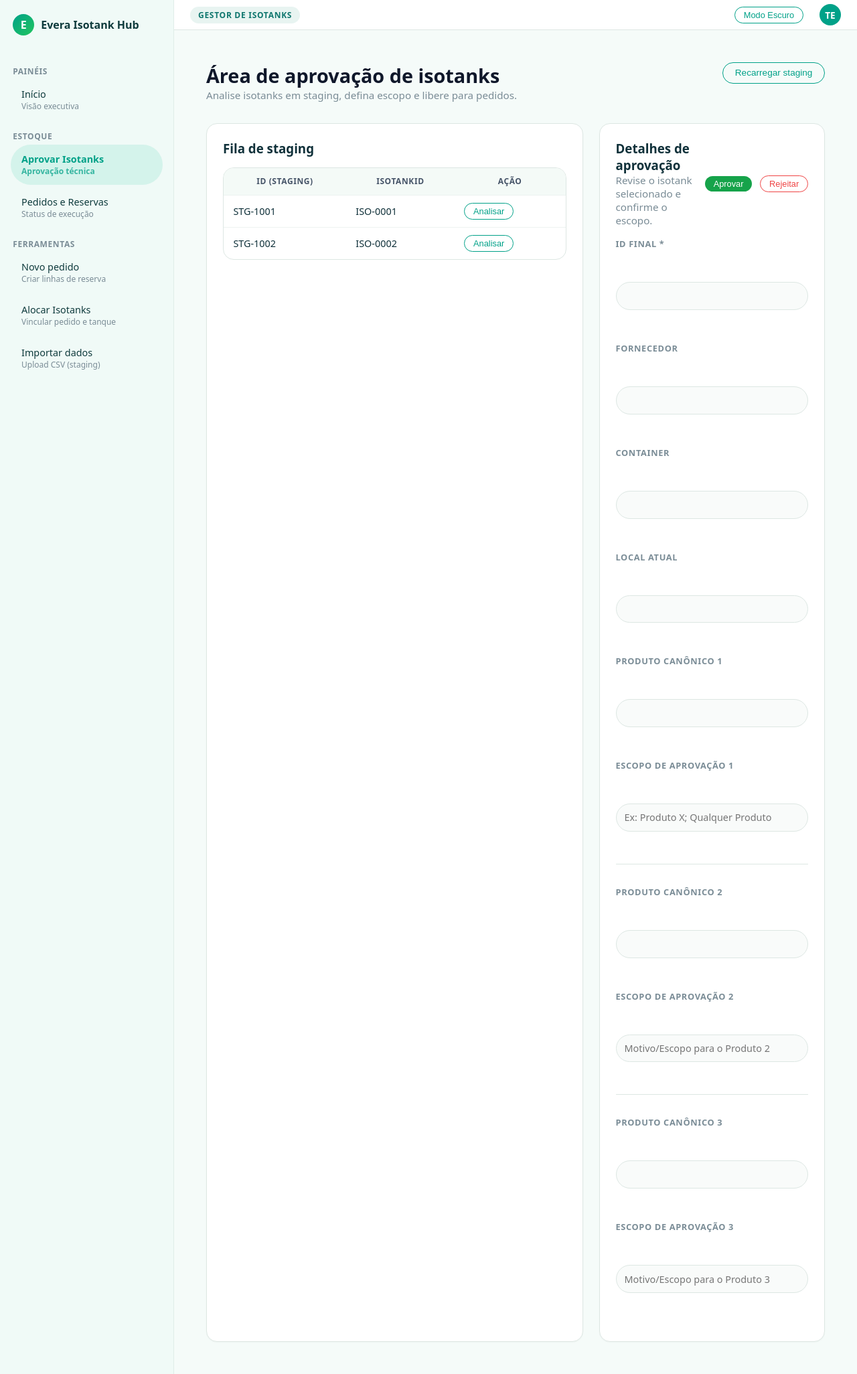
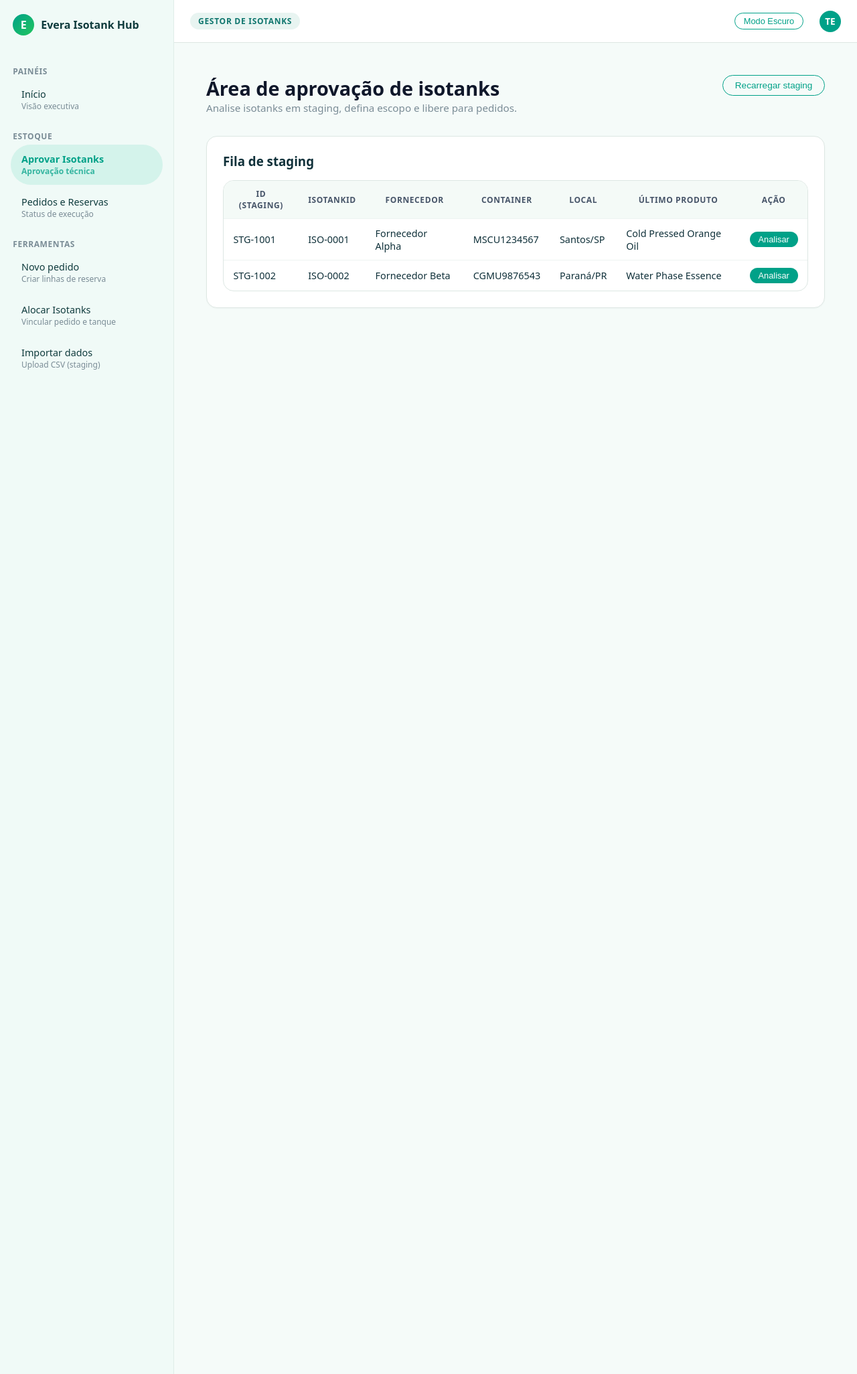
Before and after one commit to Pedro-ouza/isotanks, a Flask app: page /gestao-isotanks in a window 1280 px wide. Shown: the whole page at 67% size. Run offline with Flask 3, Linux system fonts and the light colour scheme; data comes from the database, SQL or seed files in the repository.

Commit message:
one page v1

```diff
--- a/frontend/static/css/style.css
+++ b/frontend/static/css/style.css
@@ -755,3 +755,89 @@ body {
     cursor: pointer;
     font-weight: 600;
 }
+
+/* ─── Staging fullpage (one-page, no scroll) ──────────────────────────────── */
+.staging-fullpage {
+    display: flex;
+    flex-direction: column;
+    flex: 1;
+    min-height: 0;
+}
+
+.staging-fullpage #staging-table-wrap {
+    flex: 1;
+    overflow-y: auto;
+    max-height: calc(100vh - 280px);
+}
+
+/* ─── Product Slot (modal approval) ───────────────────────────────────────── */
+.produto-slot {
+    background: var(--secondary-color);
+    border-radius: 12px;
+    padding: 1rem 1.25rem;
+    margin-bottom: 0.75rem;
+    border: 1px solid var(--border-color);
+}
+
+.produto-slot-header {
+    display: flex;
+    justify-content: space-between;
+    align-items: center;
+    margin-bottom: 0.75rem;
+}
+
+.produto-slot-label {
+    font-weight: 600;
+    font-size: 0.85rem;
+    text-transform: uppercase;
+    letter-spacing: 0.04em;
+    color: var(--text-color);
+}
+
+.produto-slot-toggle {
+    display: flex;
+    gap: 0;
+    border-radius: 999px;
+    overflow: hidden;
+    border: 1px solid var(--border-color);
+}
+
+.toggle-btn {
+    padding: 0.3rem 0.75rem;
+    font-size: 0.78rem;
+    font-weight: 600;
+    border: none;
+    cursor: pointer;
+    background: var(--card-bg);
+    color: var(--muted-color);
+    transition: all 0.15s ease;
+}
+
+.toggle-btn.toggle-aprovar.active {
+    background: var(--success-color);
+    color: #fff;
+}
+
+.toggle-btn.toggle-rejeitar.active {
+    background: var(--danger-color);
+    color: #fff;
+}
+
+.toggle-btn:not(.active):hover {
+    background: var(--secondary-color);
+}
+
+/* Override form-group inside modal for tighter spacing */
+#modal-aprovacao .form-group {
+    margin-bottom: 0.5rem;
+    gap: 0.35rem;
+}
+
+#modal-aprovacao .form-group label {
+    margin-bottom: 0;
+}
+
+/* Override modal content for larger approval modal */
+#modal-aprovacao .modal-content {
+    max-height: 90vh;
+}
--- a/frontend/static/js/isotanks.js
+++ b/frontend/static/js/isotanks.js
@@ -5,52 +5,21 @@ document.addEventListener('DOMContentLoaded', () => {
     if (tabelaStaging) {
         carregarStaging();
 
-        const btnAprovar  = document.getElementById('btn-aprovar');
-        const btnRejeitar = document.getElementById('btn-rejeitar');
-        const formAprovar = document.getElementById('form-aprovar-isotank');
-
-        async function submitAprovacao(statusFinal) {
-            if (!document.getElementById('iso-id').value) {
-                if (window.showAlert) window.showAlert('Selecione um isotank primeiro.', 'error');
-                return;
-            }
-            const payload = {
-                id:                document.getElementById('iso-id').value,
-                fornecedor:        document.getElementById('iso-fornecedor').value,
-                numeroContainer:   document.getElementById('iso-container').value,
-                localAtual:        document.getElementById('iso-local').value,
-                produto1Canonico:  document.getElementById('iso-produto').value,
-                escopoAprovacao:   document.getElementById('iso-escopo').value,
-                produto2Canonico:  document.getElementById('iso-produto2').value,
-                escopoAprovacao2:  document.getElementById('iso-escopo2').value,
-                produto3Canonico:  document.getElementById('iso-produto3').value,
-                escopoAprovacao3:  document.getElementById('iso-escopo3').value,
-                statusTecnicoFinal:   statusFinal,
-                statusDisponibilidade:statusFinal === 'Processado' ? 'Disponivel' : 'Indisponivel'
-            };
-            try {
-                const res  = await fetch('/api/isotanks', {
-                    method: 'POST',
-                    headers: { 'Content-Type': 'application/json' },
-                    body: JSON.stringify(payload)
-                });
-                const data = await res.json();
-                if (res.ok) {
-                    if (window.showAlert) window.showAlert(`Sucesso! Isotank ${statusFinal.toLowerCase()}.`, 'success');
-                    if (formAprovar) formAprovar.reset();
-                    document.querySelectorAll('#tabela-staging tbody tr').forEach(row => row.classList.remove('selected'));
-                    carregarStaging();
-                } else {
-                    if (window.showAlert) window.showAlert(`Erro: ${data.error}`, 'error');
-                }
-            } catch (err) {
-                if (window.showAlert) window.showAlert('Erro de rede ao processar isotank.', 'error');
-                console.error(err);
-            }
+        // Botão "Salvar" do modal
+        const btnSalvar = document.getElementById('btn-salvar-aprovacao');
+        if (btnSalvar) {
+            btnSalvar.addEventListener('click', () => salvarAprovacao());
         }
 
-        if (btnAprovar)  btnAprovar.addEventListener('click',  () => submitAprovacao('Processado'));
-        if (btnRejeitar) btnRejeitar.addEventListener('click', () => submitAprovacao('Rejeitado'));
+        // Botão "Rejeitar Tudo"
+        const btnRejeitar = document.getElementById('btn-rejeitar-all');
+        if (btnRejeitar) {
+            btnRejeitar.addEventListener('click', () => {
+                setToggle('toggle-prod1', 'rejeitar');
+                setToggle('toggle-prod2', 'rejeitar');
+                setToggle('toggle-prod3', 'rejeitar');
+            });
+        }
     }
 
     // --- Lógica para upload_isotanks.html ---
@@ -85,7 +54,7 @@ document.addEventListener('DOMContentLoaded', () => {
                             const tr   = document.createElement('tr');
                             cols.forEach(col => {
                                 const td = document.createElement('td');
-                                td.textContent = col.trim(); // textContent — previne XSS no preview
+                                td.textContent = col.trim();
                                 tr.appendChild(td);
                             });
                             tbody.appendChild(tr);
@@ -121,12 +90,130 @@ document.addEventListener('DOMContentLoaded', () => {
     }
 });
 
+// ─── Toggle de aprovação por produto ─────────────────────────────────────────
+function setToggle(toggleId, status) {
+    const container = document.getElementById(toggleId);
+    if (!container) return;
+    container.querySelectorAll('.toggle-btn').forEach(btn => {
+        btn.classList.remove('active');
+        if (btn.dataset.status === status) btn.classList.add('active');
+    });
+}
+
+function getToggleStatus(toggleId) {
+    const container = document.getElementById(toggleId);
+    if (!container) return 'aprovar';
+    const active = container.querySelector('.toggle-btn.active');
+    return active ? active.dataset.status : 'aprovar';
+}
+
+// ─── Modal de Aprovação ──────────────────────────────────────────────────────
+function abrirModalAprovacao(stg) {
+    // Preenche campos
+    document.getElementById('iso-id').value        = stg.isotankId    || '';
+    document.getElementById('iso-fornecedor').value = stg.fornecedor   || '';
+    document.getElementById('iso-container').value  = stg.numeroContainer || '';
+    document.getElementById('iso-local').value      = stg.localAtual   || '';
+    document.getElementById('iso-produto').value    = stg.ultimoProduto || '';
+    document.getElementById('iso-escopo').value     = '';
+    document.getElementById('iso-produto2').value   = '';
+    document.getElementById('iso-escopo2').value    = '';
+    document.getElementById('iso-produto3').value   = '';
+    document.getElementById('iso-escopo3').value    = '';
+
+    // Reset toggles to "Aprovar"
+    setToggle('toggle-prod1', 'aprovar');
+    setToggle('toggle-prod2', 'aprovar');
+    setToggle('toggle-prod3', 'aprovar');
+
+    // Chip
+    const chipId = document.getElementById('chip-editando-id');
+    if (chipId) chipId.textContent = stg.isotankId || stg.id;
+
+    // Abre modal
+    document.getElementById('modal-aprovacao').style.display = 'flex';
+}
+
+function fecharModalAprovacao() {
+    document.getElementById('modal-aprovacao').style.display = 'none';
+}
+
+// ─── Salvar aprovação ────────────────────────────────────────────────────────
+async function salvarAprovacao() {
+    const isoId = document.getElementById('iso-id').value;
+    if (!isoId) {
+        if (window.showAlert) window.showAlert('ID do isotank é obrigatório.', 'error');
+        return;
+    }
+
+    // Determina status geral baseado nos toggles de cada produto preenchido
+    const prod1 = document.getElementById('iso-produto').value.trim();
+    const prod2 = document.getElementById('iso-produto2').value.trim();
+    const prod3 = document.getElementById('iso-produto3').value.trim();
+
+    const status1 = getToggleStatus('toggle-prod1');
+    const status2 = getToggleStatus('toggle-prod2');
+    const status3 = getToggleStatus('toggle-prod3');
+
+    // Se todos os produtos preenchidos estiverem rejeitados → Rejeitado
+    // Se pelo menos um aprovado → Processado
+    const slots = [];
+    if (prod1) slots.push(status1);
+    if (prod2) slots.push(status2);
+    if (prod3) slots.push(status3);
+
+    let statusFinal;
+    if (slots.length === 0) {
+        // Sem produto preenchido → usa status do toggle 1
+        statusFinal = status1 === 'aprovar' ? 'Processado' : 'Rejeitado';
+    } else if (slots.every(s => s === 'rejeitar')) {
+        statusFinal = 'Rejeitado';
+    } else {
+        statusFinal = 'Processado';
+    }
+
+    const payload = {
+        id:                   isoId,
+        fornecedor:           document.getElementById('iso-fornecedor').value,
+        numeroContainer:      document.getElementById('iso-container').value,
+        localAtual:           document.getElementById('iso-local').value,
+        produto1Canonico:     status1 === 'aprovar' ? prod1 : '',
+        escopoAprovacao:      status1 === 'aprovar' ? document.getElementById('iso-escopo').value : '',
+        produto2Canonico:     status2 === 'aprovar' ? prod2 : '',
+        escopoAprovacao2:     status2 === 'aprovar' ? document.getElementById('iso-escopo2').value : '',
+        produto3Canonico:     status3 === 'aprovar' ? prod3 : '',
+        escopoAprovacao3:     status3 === 'aprovar' ? document.getElementById('iso-escopo3').value : '',
+        statusTecnicoFinal:   statusFinal,
+        statusDisponibilidade: statusFinal === 'Processado' ? 'Disponivel' : 'Indisponivel'
+    };
+
+    try {
+        const res  = await fetch('/api/isotanks', {
+            method: 'POST',
+            headers: { 'Content-Type': 'application/json' },
+            body: JSON.stringify(payload)
+        });
+        const data = await res.json();
+        if (res.ok) {
+            if (window.showAlert) window.showAlert(`Sucesso! Isotank ${statusFinal.toLowerCase()}.`, 'success');
+            fecharModalAprovacao();
+            document.getElementById('form-aprovar-isotank').reset();
+            carregarStaging();
+        } else {
+            if (window.showAlert) window.showAlert(`Erro: ${data.error}`, 'error');
+        }
+    } catch (err) {
+        if (window.showAlert) window.showAlert('Erro de rede ao processar isotank.', 'error');
+        console.error(err);
+    }
+}
+
 // ─── Staging ─────────────────────────────────────────────────────────────────
 async function carregarStaging() {
     const tbody = document.querySelector('#tabela-staging tbody');
     if (!tbody) return;
 
-    tbody.innerHTML = '<tr><td colspan="3" class="text-center text-muted">Carregando...</td></tr>';
+    tbody.innerHTML = '<tr><td colspan="7" class="text-center text-muted">Carregando...</td></tr>';
     try {
         const res     = await fetch('/api/staging?per_page=100');
         const payload = await res.json();
@@ -135,55 +222,43 @@ async function carregarStaging() {
         tbody.innerHTML = '';
 
         if (dados.length === 0) {
-            tbody.innerHTML = '<tr><td colspan="3" class="text-center text-muted">Nenhum isotank em staging.</td></tr>';
+            tbody.innerHTML = '<tr><td colspan="7" class="text-center text-muted">Nenhum isotank em staging.</td></tr>';
             return;
         }
 
         dados.forEach(stg => {
             const tr = document.createElement('tr');
 
-            const tdId  = document.createElement('td'); tdId.textContent  = stg.id;
-            const tdIso = document.createElement('td'); tdIso.textContent = stg.isotankId;
-            const tdAcao= document.createElement('td');
-            const btn   = document.createElement('button');
+            const tdId   = document.createElement('td'); tdId.textContent   = stg.id;
+            const tdIso  = document.createElement('td'); tdIso.textContent  = stg.isotankId;
+            const tdForn = document.createElement('td'); tdForn.textContent = stg.fornecedor || '-';
+            const tdCont = document.createElement('td'); tdCont.textContent = stg.numeroContainer || '-';
+            const tdLoc  = document.createElement('td'); tdLoc.textContent  = stg.localAtual || '-';
+            const tdProd = document.createElement('td'); tdProd.textContent = stg.ultimoProduto || '-';
+            const tdAcao = document.createElement('td');
+            const btn    = document.createElement('button');
             btn.type      = 'button';
-            btn.className = 'btn btn-outline btn-sm';
+            btn.className = 'btn btn-primary btn-sm';
             btn.textContent = 'Analisar';
+            btn.onclick = (e) => {
+                e.stopPropagation();
+                document.querySelectorAll('#tabela-staging tbody tr').forEach(row => row.classList.remove('selected'));
+                tr.classList.add('selected');
+                abrirModalAprovacao(stg);
+            };
             tdAcao.appendChild(btn);
-            tr.append(tdId, tdIso, tdAcao);
+            tr.append(tdId, tdIso, tdForn, tdCont, tdLoc, tdProd, tdAcao);
 
             tr.addEventListener('click', () => {
                 document.querySelectorAll('#tabela-staging tbody tr').forEach(row => row.classList.remove('selected'));
                 tr.classList.add('selected');
-                preencherFormulario(stg);
+                abrirModalAprovacao(stg);
             });
             tbody.appendChild(tr);
         });
     } catch (e) {
-        tbody.innerHTML = '<tr><td colspan="3" class="text-center text-muted">Erro ao carregar staging.</td></tr>';
+        tbody.innerHTML = '<tr><td colspan="7" class="text-center text-muted">Erro ao carregar staging.</td></tr>';
         if (window.showAlert) window.showAlert('Erro ao carregar staging.', 'error');
         console.error(e);
     }
 }
-
-function preencherFormulario(stg) {
-    document.getElementById('iso-id').value        = stg.isotankId    || '';
-    document.getElementById('iso-fornecedor').value= stg.fornecedor   || '';
-    document.getElementById('iso-container').value = stg.numeroContainer || '';
-    document.getElementById('iso-local').value     = stg.localAtual   || '';
-    document.getElementById('iso-produto').value   = stg.ultimoProduto|| '';
-    document.getElementById('iso-escopo').value    = '';
-    document.getElementById('iso-produto2').value  = '';
-    document.getElementById('iso-escopo2').value   = '';
-    document.getElementById('iso-produto3').value  = '';
-    document.getElementById('iso-escopo3').value   = '';
-    document.getElementById('form-aprovar-isotank').scrollIntoView({ behavior: 'smooth' });
-
-    // Atualiza chip de edição
-    const chip = document.getElementById('chip-editando');
-    const chipId = document.getElementById('chip-editando-id');
-    if (chip && chipId) {
-        chipId.textContent = stg.isotankId || stg.id;
-        chip.style.display = 'block';
-    }
-}
--- a/frontend/templates/gestao_isotanks.html
+++ b/frontend/templates/gestao_isotanks.html
@@ -11,16 +11,19 @@
     <button id="btn-recarregar-staging" class="btn btn-outline" onclick="carregarStaging()">Recarregar staging</button>
 </div>
 
-<div class="form-layout-2col">
-    <!-- Lista de Staging -->
-    <div class="card">
+<!-- Tabela de Staging — full width, one-page -->
+<div class="card staging-fullpage">
     <h3 class="mb-4">Fila de staging</h3>
-        <div class="table-container" style="max-height: 400px; overflow-y: auto;">
+    <div class="table-container" id="staging-table-wrap">
         <table class="table" id="tabela-staging">
             <thead>
                 <tr>
                     <th>ID (Staging)</th>
                     <th>IsotankID</th>
+                    <th>Fornecedor</th>
+                    <th>Container</th>
+                    <th>Local</th>
+                    <th>Último Produto</th>
                     <th>Ação</th>
                 </tr>
             </thead>
@@ -31,71 +34,112 @@
     </div>
 </div>
 
-    <!-- Formulário de Cadastro Final -->
-    <div class="card">
+<!-- Modal Lightbox — Detalhes de Aprovação -->
+<div id="modal-aprovacao" class="modal" style="display:none;">
+  <div class="modal-content card" style="max-width: 720px;">
     <div class="flex-between mb-4">
       <div>
         <h3>Detalhes de aprovação</h3>
-              <p class="text-muted">Revise o isotank selecionado e confirme o escopo.</p>
+        <p class="text-muted" style="margin-top:0.25rem;">Revise o isotank e defina o status de cada produto canônico.</p>
       </div>
-            <div style="display: flex; gap: 0.75rem; align-items: center;">
-              <button id="btn-aprovar" class="btn btn-success btn-sm">Aprovar</button>
-              <button id="btn-rejeitar" class="btn btn-outline btn-sm" style="color: var(--danger-color); border-color: var(--danger-color);">Rejeitar</button>
-            </div>
+      <button class="btn btn-outline btn-sm" onclick="fecharModalAprovacao()">Fechar</button>
     </div>
 
-        <div id="chip-editando" style="display:none; margin-bottom: 0.75rem;">
+    <div id="chip-editando" style="margin-bottom: 0.75rem;">
         <span class="topbar-chip" style="font-size:0.8rem;">
             Editando: <strong id="chip-editando-id"></strong>
         </span>
     </div>
 
-        <form id="form-aprovar-isotank" class="mt-4">
-            <div class="form-group">
+    <form id="form-aprovar-isotank">
+        <!-- Dados gerais -->
+        <div class="grid" style="grid-template-columns: 1fr 1fr; gap: 1rem;">
+            <div class="form-group" style="margin-bottom:1rem;">
                 <label>ID Final *</label>
                 <input type="text" id="iso-id" required>
             </div>
-            <div class="form-group">
+            <div class="form-group" style="margin-bottom:1rem;">
                 <label>Fornecedor</label>
                 <input type="text" id="iso-fornecedor">
             </div>
-            <div class="form-group">
+            <div class="form-group" style="margin-bottom:1rem;">
                 <label>Container</label>
                 <input type="text" id="iso-container">
             </div>
-            <div class="form-group">
+            <div class="form-group" style="margin-bottom:1rem;">
                 <label>Local Atual</label>
                 <input type="text" id="iso-local">
             </div>
-            <div class="form-group">
-                <label>Produto Canônico 1</label>
+        </div>
+
+        <hr style="margin: 1.25rem 0; border: none; border-top: 1px solid var(--border-color);">
+
+        <!-- Produto 1 -->
+        <div class="produto-slot">
+            <div class="produto-slot-header">
+                <span class="produto-slot-label">Produto Canônico 1</span>
+                <div class="produto-slot-toggle" id="toggle-prod1">
+                    <button type="button" class="toggle-btn toggle-aprovar active" data-status="aprovar" onclick="setToggle('toggle-prod1','aprovar')">✓ Aprovar</button>
+                    <button type="button" class="toggle-btn toggle-rejeitar" data-status="rejeitar" onclick="setToggle('toggle-prod1','rejeitar')">✗ Rejeitar</button>
+                </div>
+            </div>
+            <div class="grid" style="grid-template-columns: 1fr 1fr; gap: 1rem;">
+                <div class="form-group" style="margin-bottom:1rem;">
+                    <label>Produto</label>
                     <input type="text" id="iso-produto">
                 </div>
-            <div class="form-group">
-                <label>Escopo de Aprovação 1</label>
+                <div class="form-group" style="margin-bottom:1rem;">
+                    <label>Escopo de Aprovação</label>
                     <input type="text" id="iso-escopo" placeholder="Ex: Produto X; Qualquer Produto">
                 </div>
+            </div>
+        </div>
 
-            <hr style="margin: 2rem 0; border: none; border-top: 1px solid var(--border-color);">
-
-            <div class="form-group">
-                <label>Produto Canônico 2</label>
+        <!-- Produto 2 -->
+        <div class="produto-slot">
+            <div class="produto-slot-header">
+                <span class="produto-slot-label">Produto Canônico 2</span>
+                <div class="produto-slot-toggle" id="toggle-prod2">
+                    <button type="button" class="toggle-btn toggle-aprovar active" data-status="aprovar" onclick="setToggle('toggle-prod2','aprovar')">✓ Aprovar</button>
+                    <button type="button" class="toggle-btn toggle-rejeitar" data-status="rejeitar" onclick="setToggle('toggle-prod2','rejeitar')">✗ Rejeitar</button>
+                </div>
+            </div>
+            <div class="grid" style="grid-template-columns: 1fr 1fr; gap: 1rem;">
+                <div class="form-group" style="margin-bottom:1rem;">
+                    <label>Produto</label>
                     <input type="text" id="iso-produto2">
                 </div>
-            <div class="form-group">
-                <label>Escopo de Aprovação 2</label>
+                <div class="form-group" style="margin-bottom:1rem;">
+                    <label>Escopo de Aprovação</label>
                     <input type="text" id="iso-escopo2" placeholder="Motivo/Escopo para o Produto 2">
                 </div>
+            </div>
+        </div>
 
-            <hr style="margin: 2rem 0; border: none; border-top: 1px solid var(--border-color);">
-
-            <div class="form-group">
-                <label>Produto Canônico 3</label>
+        <!-- Produto 3 -->
+        <div class="produto-slot">
+            <div class="produto-slot-header">
+                <span class="produto-slot-label">Produto Canônico 3</span>
+                <div class="produto-slot-toggle" id="toggle-prod3">
+                    <button type="button" class="toggle-btn toggle-aprovar active" data-status="aprovar" onclick="setToggle('toggle-prod3','aprovar')">✓ Aprovar</button>
+                    <button type="button" class="toggle-btn toggle-rejeitar" data-status="rejeitar" onclick="setToggle('toggle-prod3','rejeitar')">✗ Rejeitar</button>
+                </div>
+            </div>
+            <div class="grid" style="grid-template-columns: 1fr 1fr; gap: 1rem;">
+                <div class="form-group" style="margin-bottom:1rem;">
+                    <label>Produto</label>
                     <input type="text" id="iso-produto3">
                 </div>
-            <div class="form-group">
-                <label>Escopo de Aprovação 3</label>
+                <div class="form-group" style="margin-bottom:1rem;">
+                    <label>Escopo de Aprovação</label>
                     <input type="text" id="iso-escopo3" placeholder="Motivo/Escopo para o Produto 3">
+                </div>
+            </div>
+        </div>
+
+        <div style="display: flex; justify-content: flex-end; gap: 0.75rem; margin-top: 1rem;">
+            <button type="button" class="btn btn-outline btn-sm" style="color: var(--danger-color); border-color: var(--danger-color);" id="btn-rejeitar-all">Rejeitar Tudo</button>
+            <button type="button" class="btn btn-success" id="btn-salvar-aprovacao">Salvar</button>
         </div>
     </form>
   </div>
```
Lines whose indentation alone changed are shown as unchanged.
